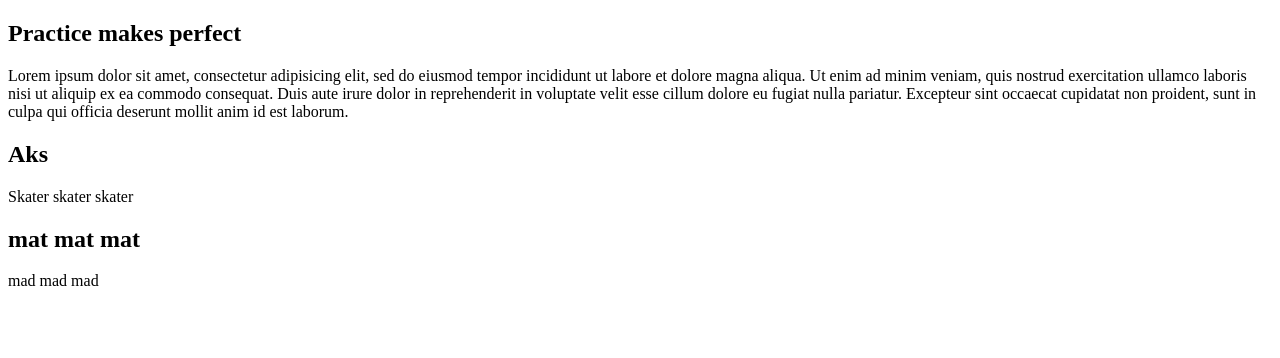
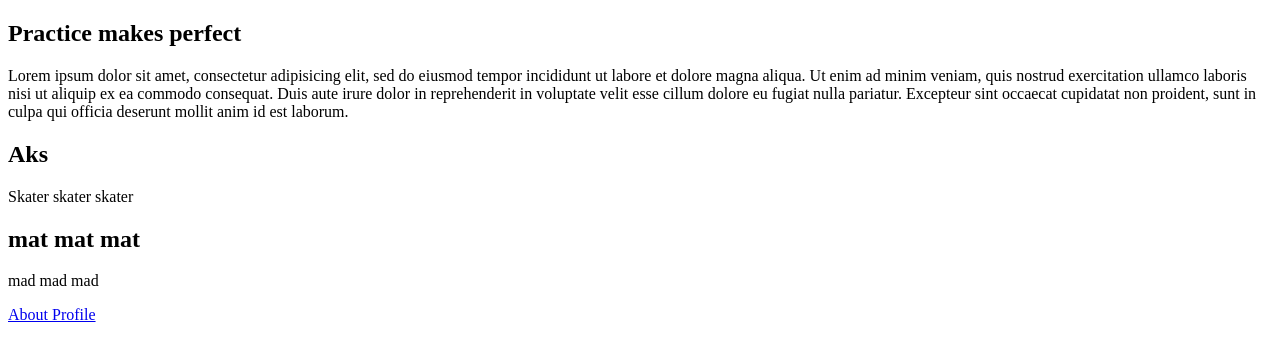
Before and after one commit to aksmathur/practice, a plain HTML site: page index.html in a window 1280 px wide. Drawn offline with Linux system fonts and the light colour scheme.

Commit message:
Added Index.html

```diff
--- a/index.html
+++ b/index.html
@@ -17,5 +17,6 @@
         <p>mad mad mad</p>
       </section>
   </article>
+  <a href="profile.html">About Profile</a>
   </body>
 </html>
```
